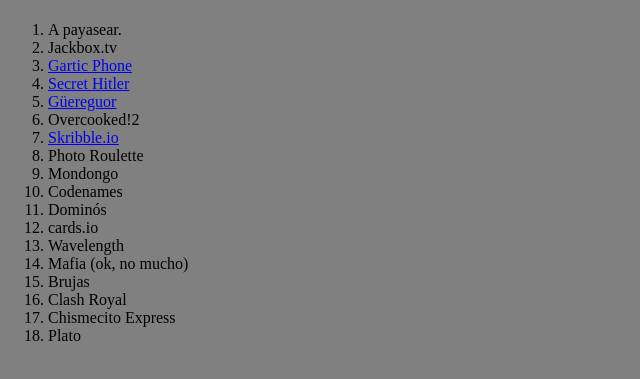
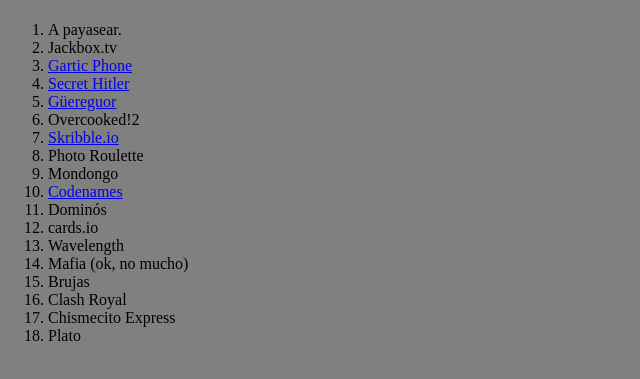
Before and after one commit to EzraG101/ezrag101.github.io, a plain HTML site: page index.html in a window 1280 px wide. Shown: the part 59-438 px from the top of the page, without its empty margins (0-640 px from the left). Drawn offline with Linux system fonts and the light colour scheme.

Commit message:
Update index.html

```diff
--- a/index.html
+++ b/index.html
@@ -18,7 +18,7 @@
 		<li> <a href="https://skribbl.io/">Skribble.io</a></li>
 		<li> Photo Roulette</li>
 		<li> Mondongo</li>
-		<li> Codenames</li>
+		<li> <a href="https://codenames.game/">Codenames</a></li>
 		<li> Dominós</li>
 		<li> cards.io</li>
 		<li> Wavelength</li>
```
